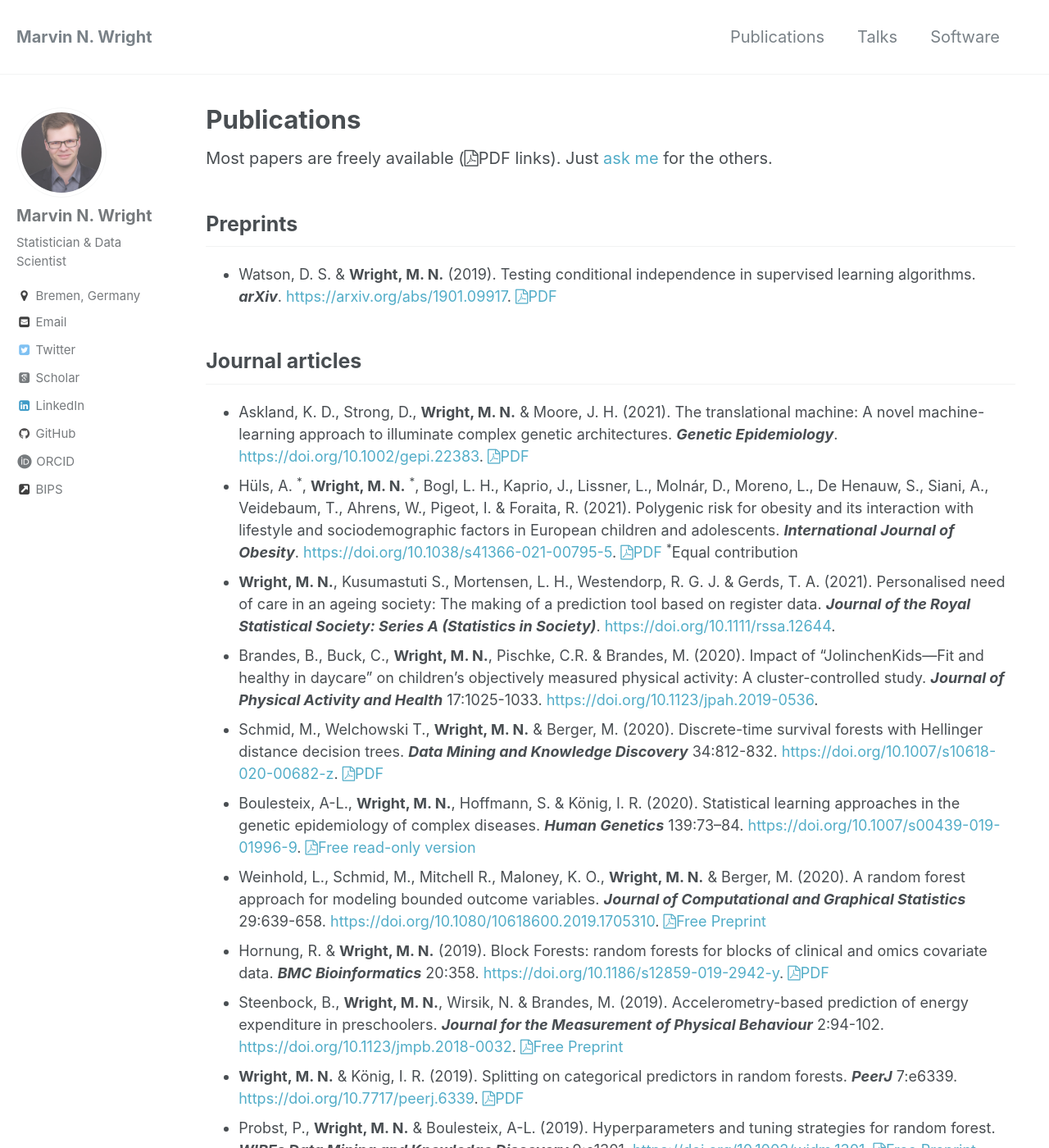
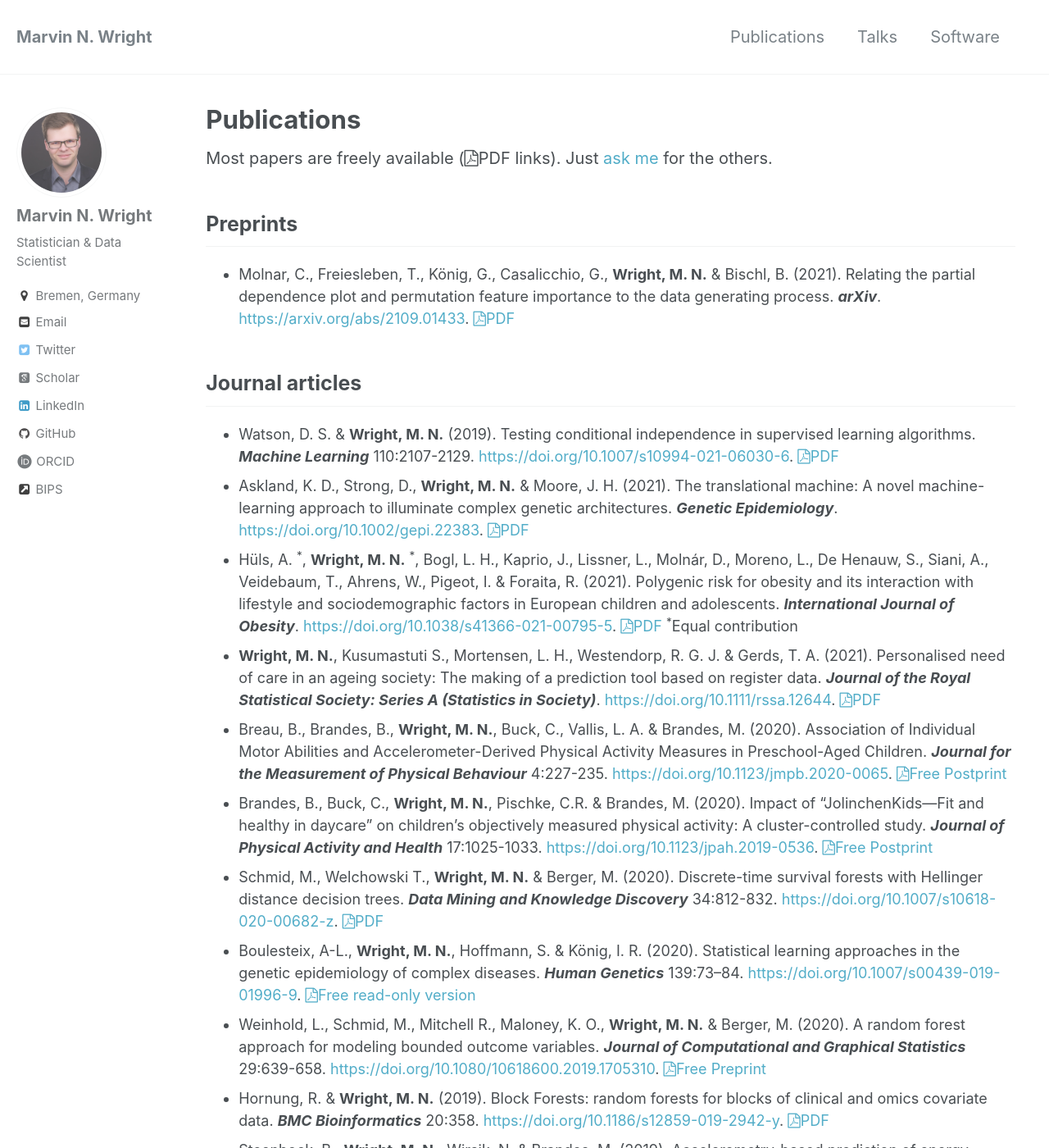
Before and after one commit to mnwright/mnwright.github.io, a Jekyll site: the page built from _pages/publications.md, in a window 1280 px wide and 1400 px high. Shown: the whole window at 82% size. Built offline with Jekyll 4.4.1, drawn with Linux system fonts in a browser that asks for light colours; some web fonts are replaced; some of the changed text lies outside the part shown.

Commit message:
update publications

```diff
--- a/_pages/publications.md
+++ b/_pages/publications.md
@@ -6,13 +6,15 @@ permalink: /publications/
 Most papers are freely available (<i class="fa fa-file-pdf-o"></i>PDF links). Just <a href="mailto:web@wrig.de">ask me</a> for the others.
 
 ## Preprints
-* {:.pub} Watson, D. S. & **Wright, M. N.** (2019). Testing conditional independence in supervised learning algorithms. ***arXiv***. <https://arxiv.org/abs/1901.09917>. <a href="https://arxiv.org/pdf/1901.09917"><i class="fa fa-file-pdf-o"></i>PDF</a>
+* {:.pub} Molnar, C., Freiesleben, T., König, G., Casalicchio, G., **Wright, M. N.** & Bischl, B. (2021). Relating the partial dependence plot and permutation feature importance to the data generating process. ***arXiv***. <https://arxiv.org/abs/2109.01433>. <a href="https://arxiv.org/pdf/2109.01433"><i class="fa fa-file-pdf-o"></i>PDF</a>
 
 ## Journal articles
-* {:.pub} Askland, K. D., Strong, D., **Wright, M. N.** & Moore, J. H. (2021).  The translational machine: A novel machine-learning approach to illuminate complex genetic architectures. ***Genetic Epidemiology***. <https://doi.org/10.1002/gepi.22383>. <a href="https://onlinelibrary.wiley.com/doi/epdf/10.1002/gepi.22383"><i class="fa fa-file-pdf-o"></i>PDF</a>
+* {:.pub} Watson, D. S. & **Wright, M. N.** (2019). Testing conditional independence in supervised learning algorithms. ***Machine Learning*** 110:2107-2129. <https://doi.org/10.1007/s10994-021-06030-6>. <a href="https://link.springer.com/content/pdf/10.1007/s10994-021-06030-6.pdf"><i class="fa fa-file-pdf-o"></i>PDF</a>
+* {:.pub} Askland, K. D., Strong, D., **Wright, M. N.** & Moore, J. H. (2021).  The translational machine: A novel machine-learning approach to illuminate complex genetic architectures. ***Genetic Epidemiology***. <https://doi.org/10.1002/gepi.22383>. <a href="https://onlinelibrary.wiley.com/doi/pdfdirect/10.1002/gepi.22383?download=true"><i class="fa fa-file-pdf-o"></i>PDF</a>
 * {:.pub} Hüls, A. <sup>\*</sup>, **Wright, M. N.** <sup>\*</sup>, Bogl, L. H., Kaprio, J., Lissner, L., Molnár, D., Moreno, L., De Henauw, S., Siani, A., Veidebaum, T., Ahrens, W., Pigeot, I. & Foraita, R. (2021). Polygenic risk for obesity and its interaction with lifestyle and sociodemographic factors in European children and adolescents. ***International Journal of Obesity***. <https://doi.org/10.1038/s41366-021-00795-5>. <a href="https://www.nature.com/articles/s41366-021-00795-5.pdf"><i class="fa fa-file-pdf-o"></i>PDF</a> <sup>\*</sup>Equal contribution
-* {:.pub} **Wright, M. N.**, Kusumastuti S., Mortensen, L. H., Westendorp, R. G. J. & Gerds, T. A. (2021). Personalised need of care in an ageing society: The making of a prediction tool based on register data. ***Journal of the Royal Statistical Society: Series A (Statistics in Society)***. <https://doi.org/10.1111/rssa.12644>.
-* {:.pub} Brandes, B., Buck, C., **Wright, M. N.**, Pischke, C.R. & Brandes, M. (2020).  Impact of “JolinchenKids—Fit and healthy in daycare” on children’s objectively measured physical activity: A cluster-controlled study. ***Journal of Physical Activity and Health*** 17:1025-1033. <https://doi.org/10.1123/jpah.2019-0536>.
+* {:.pub} **Wright, M. N.**, Kusumastuti S., Mortensen, L. H., Westendorp, R. G. J. & Gerds, T. A. (2021). Personalised need of care in an ageing society: The making of a prediction tool based on register data. ***Journal of the Royal Statistical Society: Series A (Statistics in Society)***. <https://doi.org/10.1111/rssa.12644>. <a href="https://rss.onlinelibrary.wiley.com/doi/pdfdirect/10.1111/rssa.12644?download=true"><i class="fa fa-file-pdf-o"></i>PDF</a>
+* {:.pub} Breau, B., Brandes, B., **Wright, M. N.**, Buck, C., Vallis, L. A. & Brandes, M. (2020).  Association of Individual Motor Abilities and Accelerometer-Derived Physical Activity Measures in Preschool-Aged Children. ***Journal for the Measurement of Physical Behaviour*** 4:227-235. <https://doi.org/10.1123/jmpb.2020-0065>. <a href="https://repository.publisso.de/resource/frl:6429159/data"><i class="fa fa-file-pdf-o"></i>Free Postprint</a>
+* {:.pub} Brandes, B., Buck, C., **Wright, M. N.**, Pischke, C.R. & Brandes, M. (2020).  Impact of “JolinchenKids—Fit and healthy in daycare” on children’s objectively measured physical activity: A cluster-controlled study. ***Journal of Physical Activity and Health*** 17:1025-1033. <https://doi.org/10.1123/jpah.2019-0536>. <a href="https://repository.publisso.de/resource/frl:6425536/data"><i class="fa fa-file-pdf-o"></i>Free Postprint</a>
 * {:.pub} Schmid, M., Welchowski T., **Wright, M. N.** & Berger, M. (2020). Discrete-time survival forests with Hellinger distance decision trees. ***Data Mining and Knowledge Discovery*** 34:812-832. <https://doi.org/10.1007/s10618-020-00682-z>. <a href="https://link.springer.com/content/pdf/10.1007/s10618-020-00682-z.pdf"><i class="fa fa-file-pdf-o"></i>PDF</a>
 * {:.pub} Boulesteix, A-L., **Wright, M. N.**, Hoffmann, S. & König, I. R. (2020). Statistical learning approaches in the genetic epidemiology of complex diseases. ***Human Genetics*** 139:73–84. <https://doi.org/10.1007/s00439-019-01996-9>. <a href="https://rdcu.be/bzZsZ"><i class="fa fa-file-pdf-o"></i>Free read-only version</a>
 * {:.pub} Weinhold, L., Schmid, M., Mitchell R., Maloney, K. O., **Wright, M. N.** & Berger, M. (2020). A random forest approach for modeling bounded outcome variables. ***Journal of Computational and Graphical Statistics*** 29:639-658. <https://doi.org/10.1080/10618600.2019.1705310>. <a href="https://arxiv.org/pdf/1901.06211"><i class="fa fa-file-pdf-o"></i>Free Preprint</a>
@@ -36,6 +38,9 @@ Most papers are freely available (<i class="fa fa-file-pdf-o"></i>PDF links). Ju
 * {:.pub} **Wright, M. N.** & Ziegler, A. (2015). Multiple censored data in dentistry: A new statistical model for analyzing lesion size in randomized controlled trials. ***Biometrical Journal*** 57:384–394. <https://doi.org/10.1002/bimj.201400118>.
 * {:.pub} Paulick, C., **Wright, M. N.**, Verleger, R. & Keller, K. (2014). Decomposition of 3-way arrays: A comparison of different PARAFAC algorithms. ***Chemometrics and Intelligent Laboratory Systems*** 137:97–109. <https://doi.org/10.1016/j.chemolab.2014.06.009>.
 
+## Conference and workshop papers
+* {:.pub} Koenen, N., **Wright, M. N.**, Maass, P. & Behrmann, J. (2021).  Generalization of the change of variables formula with applications to residual flows ***ICML Workshop on Invertible Neural Networks, Normalizing Flows, and Explicit Likelihood Models***. <https://openreview.net/forum?id=msCiI5dejr>. <a href="https://openreview.net/pdf?id=msCiI5dejr"><i class="fa fa-file-pdf-o"></i>PDF</a>
+
 ## Book chapters
 * {:.pub} **Wright, M. N.**<sup>\*</sup>, Gola D.<sup>\*</sup>, Ziegler A. (2017) Preprocessing and Quality Control for Whole-Genome Sequences from the Illumina HiSeq X Platform. In: Elston R. C. (Ed.) Statistical Human Genetics (2nd edn.). ***Methods in Molecular Biology*** 1666:629-647. Humana Press, New York. <https://doi.org/10.1007/978-1-4939-7274-6_30>. <a href="https://imbs-hl.github.io/illumina_seq.html"><i class="fa fa-file-text-o"></i>HTML</a>
 <sup>\*</sup>Equal contribution
```
